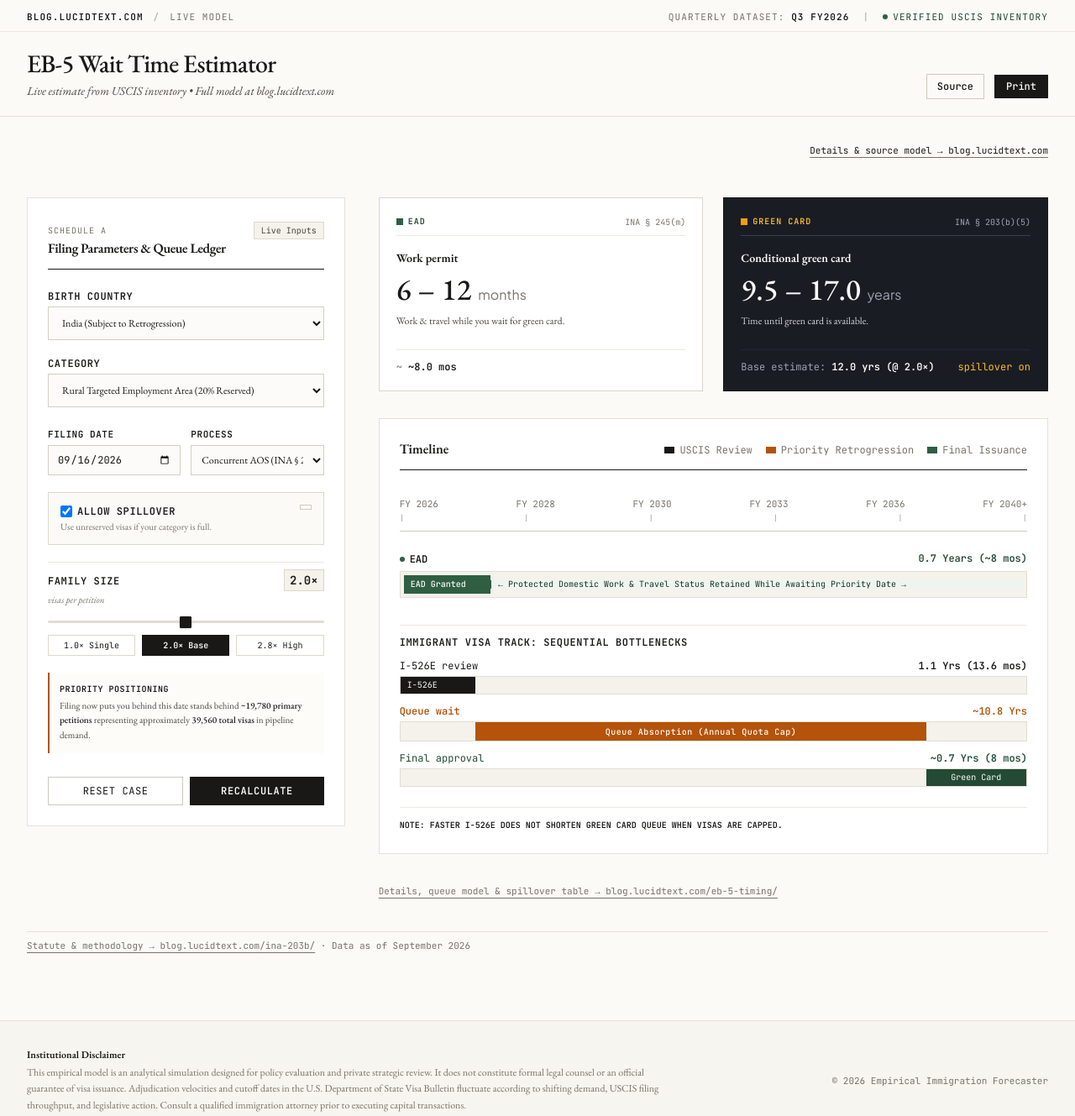
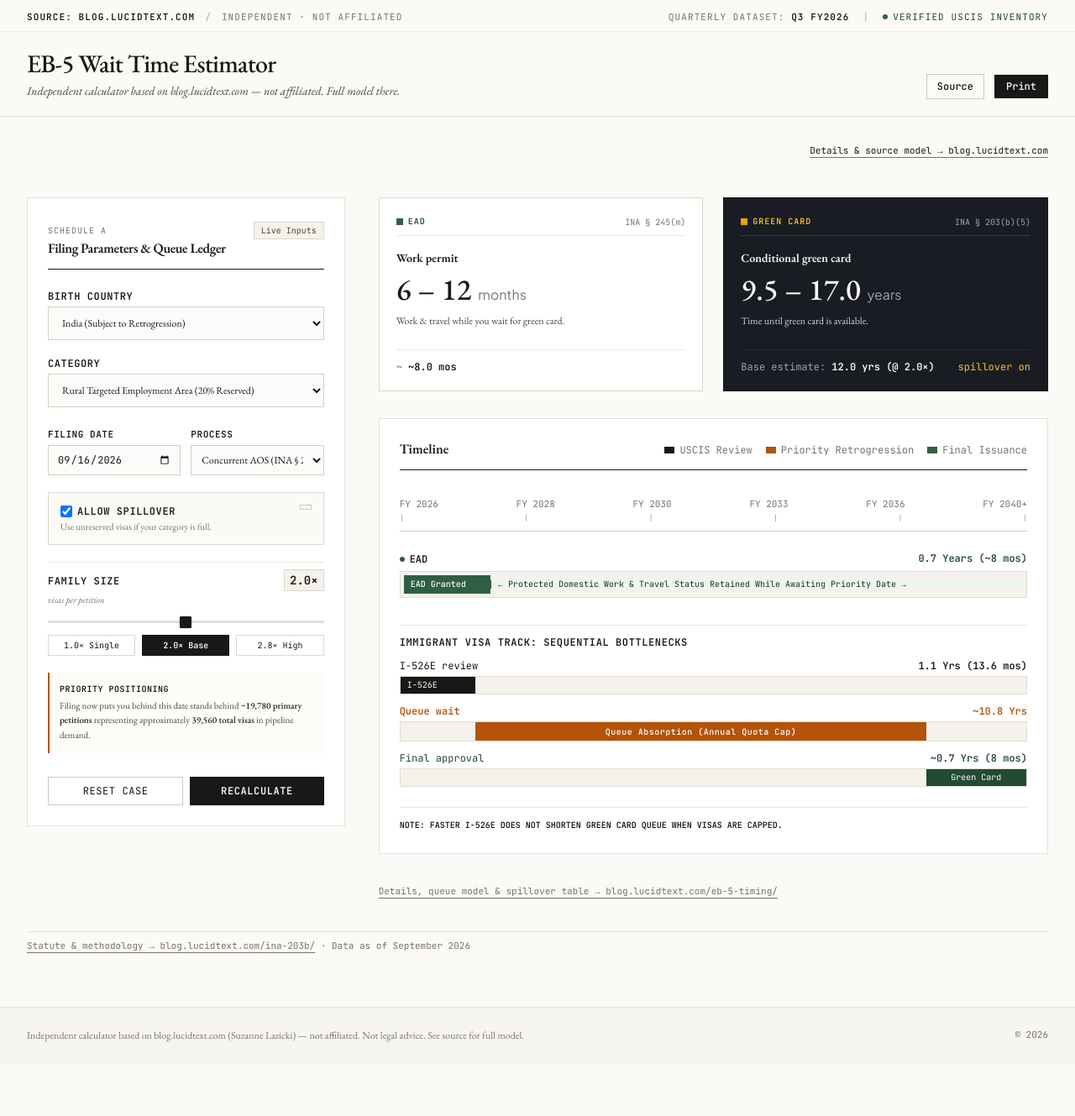
Before and after one commit to vbGoz/EB5-Wait-Time-Estimator, a plain HTML site: page index.html in a window 1280 px wide. Shown: the whole page at 84% size. After the commit the page ends 1267 px from the top, so only its background shows below. Drawn offline with nearby package versions, Linux system fonts and the light colour scheme.

Commit message:
clarify: independent calculator based on blog.lucidtext.com — not affiliated (concise)

```diff
--- a/index.html
+++ b/index.html
@@ -41,9 +41,9 @@ input[type=range]:focus{outline:none;}
 <header class="border-b border-[#e5e1d8] bg-[#fbfaf7]">
 <div class="max-w-7xl mx-auto px-4 sm:px-6 lg:px-8 pt-3 pb-2 text-[11px] font-mono uppercase tracking-widest text-ink-muted border-b border-[#ece8df] flex flex-wrap justify-between items-center gap-2">
 <div class="flex items-center gap-3">
-<span class="font-semibold text-ink">blog.lucidtext.com</span>
+<span class="font-semibold text-ink">Source: blog.lucidtext.com</span>
 <span class="text-ink-faint">/</span>
-<span>Live model</span>
+<span>Independent · Not affiliated</span>
 </div>
 <div class="flex items-center gap-4">
 <span>Quarterly Dataset: <span class="font-semibold text-ink" id="header-quarter">Q3 FY2026</span></span>
@@ -56,7 +56,7 @@ input[type=range]:focus{outline:none;}
 <div class="max-w-7xl mx-auto px-4 sm:px-6 lg:px-8 py-5 flex flex-col md:flex-row md:items-end justify-between gap-4">
 <div>
 <h1 class="text-2xl sm:text-3xl font-serif tracking-tight font-medium text-ink">EB-5 Wait Time Estimator</h1>
-<p class="text-xs sm:text-sm font-serif italic text-ink-soft mt-1 max-w-2xl leading-relaxed">Live estimate from USCIS inventory • Full model at blog.lucidtext.com</p>
+<p class="text-xs sm:text-sm font-serif italic text-ink-soft mt-1 max-w-2xl leading-relaxed">Independent calculator based on blog.lucidtext.com — not affiliated. Full model there.</p>
 </div>
 <div class="flex items-center space-x-3 shrink-0">
 <a class="inline-flex items-center px-3 py-1.5 border border-[#cfc9bc] text-xs font-mono font-medium text-ink hover:bg-[#f2efe6] transition" href="#methodology">Source</a>
@@ -238,10 +238,10 @@ input[type=range]:focus{outline:none;}
 </div>
 <p class="text-[11px] font-mono text-ink-muted pt-2 border-t border-[#e5e1d8] mt-2"><a href="https://blog.lucidtext.com/ina-203b/" target="_blank" rel="noopener" class="underline decoration-ink-muted underline-offset-4 hover:text-ink">Statute &amp; methodology → blog.lucidtext.com/ina-203b/</a> · <span id="methodology-date">Data as of September 2026</span></p>
 </main>
-<footer class="border-t border-[#e5e1d8] bg-[#f7f5ef] py-8 text-xs font-serif text-ink-muted mt-12">
-<div class="max-w-7xl mx-auto px-4 sm:px-6 lg:px-8 flex flex-col md:flex-row justify-between items-start md:items-center gap-6">
-<div class="max-w-3xl space-y-1"><p class="font-semibold text-ink">Institutional Disclaimer</p><p class="leading-relaxed">This empirical model is an analytical simulation designed for policy evaluation and private strategic review. It does not constitute formal legal counsel or an official guarantee of visa issuance. Adjudication velocities and cutoff dates in the U.S. Department of State Visa Bulletin fluctuate according to shifting demand, USCIS filing throughput, and legislative action. Consult a qualified immigration attorney prior to executing capital transactions.</p></div>
-<div class="shrink-0 font-mono text-[11px] text-ink-muted">© 2026 Empirical Immigration Forecaster</div>
+<footer class="border-t border-[#e5e1d8] bg-[#f7f5ef] py-6 text-xs font-serif text-ink-muted mt-8">
+<div class="max-w-7xl mx-auto px-4 sm:px-6 lg:px-8 flex flex-col md:flex-row justify-between gap-4">
+<div class="max-w-3xl"><p class="leading-relaxed">Independent calculator based on blog.lucidtext.com (Suzanne Lazicki) — not affiliated. Not legal advice. See source for full model.</p></div>
+<div class="shrink-0 font-mono text-[11px] text-ink-muted">© 2026</div>
 </div>
 </footer>
 
```
